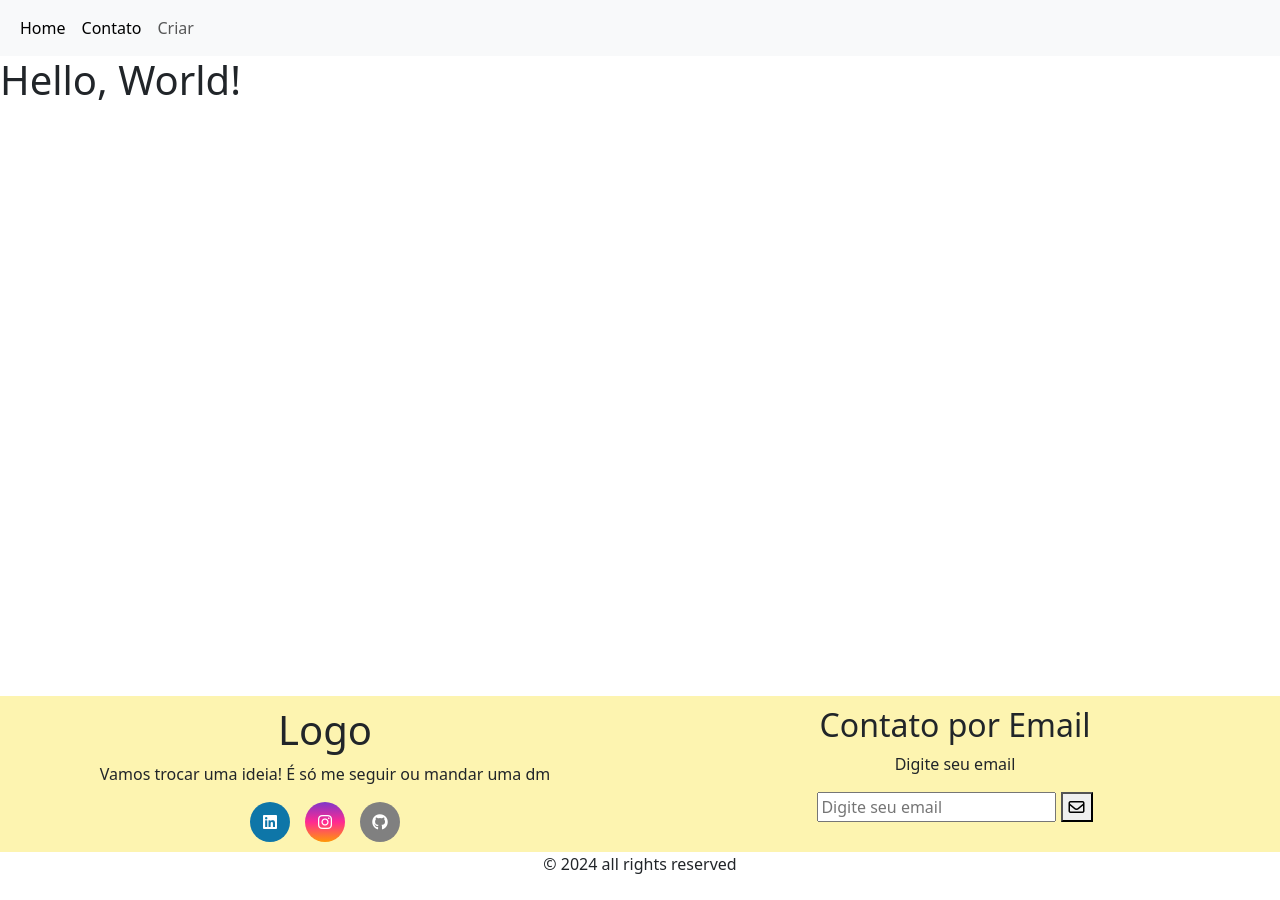
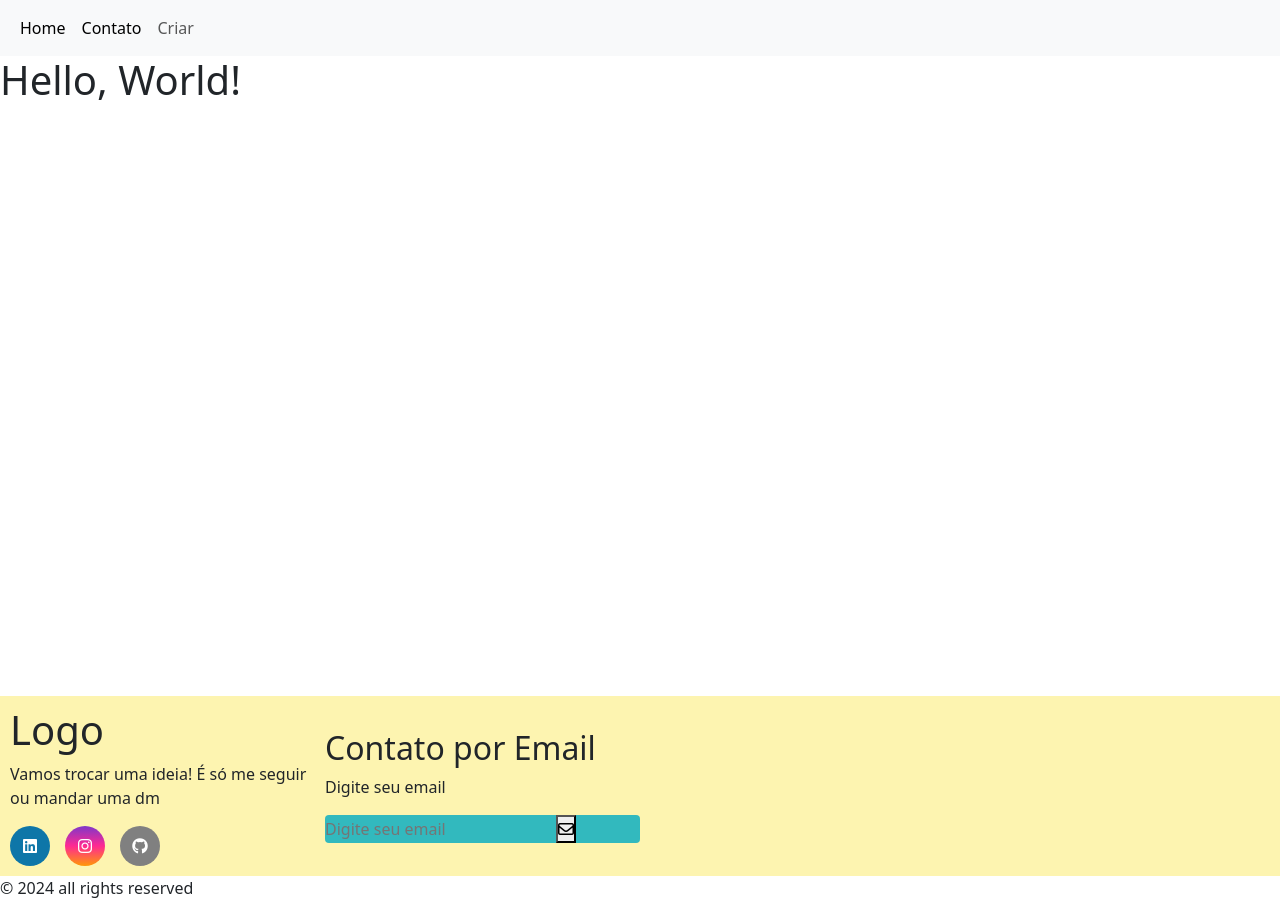
Before and after one commit to miqueiaspcoelho/portfolio, a plain HTML site: page index.html in a window 1280 px wide. Before the commit the page ends 876 px from the top, so only its background shows below. Drawn offline with Linux system fonts and the light colour scheme; a script that the page names is missing.

Commit message:
atualiza estilo do campo do formuĺário para preencher email

```diff
--- a/index.html
+++ b/index.html
@@ -44,7 +44,7 @@
 		<h1>Hello, World!</h1>
     </main>
 
-    <footer class="text-center">
+    <footer>
         <!-- Rodapé da página -->
 		<div id="footer_content">
 			<div id="footer_contacts">
@@ -70,14 +70,16 @@
 			<div id="footer_email">
 				<h2>Contato por Email</h2>
 				<p>Digite seu email</p>
-				<div id="input_group">
-					<form>
+				<form>
+					<div id="input_group">
+
 						<input type="email" id="email_icon" placeholder="Digite seu email" required/>
-						<button>
+						<button type="submit" id="email_submit_button">
 							<i class="fa-regular fa-envelope"></i>
 						</button>
-					</form>
-				</div>
+
+					</div>
+				</form>
 			</div>
 		</div>
 
--- a/styles.css
+++ b/styles.css
@@ -7,21 +7,27 @@
 	-color5:#2e97b7;
 	--color6:#fff;
 }
-
+*{
+	margin:0;
+	padding:0;
+}
 main{
 	height: 80vh;
 }
 #footer_content{
+	align-content: center;
+	align-items:center;
+	justify-content: center;
 	background-color: var(--color1);
 	padding: 10px;
 	display: grid;
-	grid-template-columns: repeat(2, 1fr);
+	grid-template-columns: repeat(4, 1fr);
 }
 
+
+
 #footer_social_media{
-	align-content: center;
-	align-items:center;
-	justify-content: center;
+
 	display: flex;
 	gap: 15px;
 }
@@ -54,3 +60,19 @@ main{
 #github{
 	background-color: #808080;
 }
+
+#input_group{
+	display: flex;
+	align-items: center;
+	background: var(--color4);
+	border-radius: 4px;
+
+}
+#input_group input{
+	width: 100%;
+	padding: 0.1rem;
+	all: unset;
+}
+#email_submit_button{
+	height:100%;
+}
```
